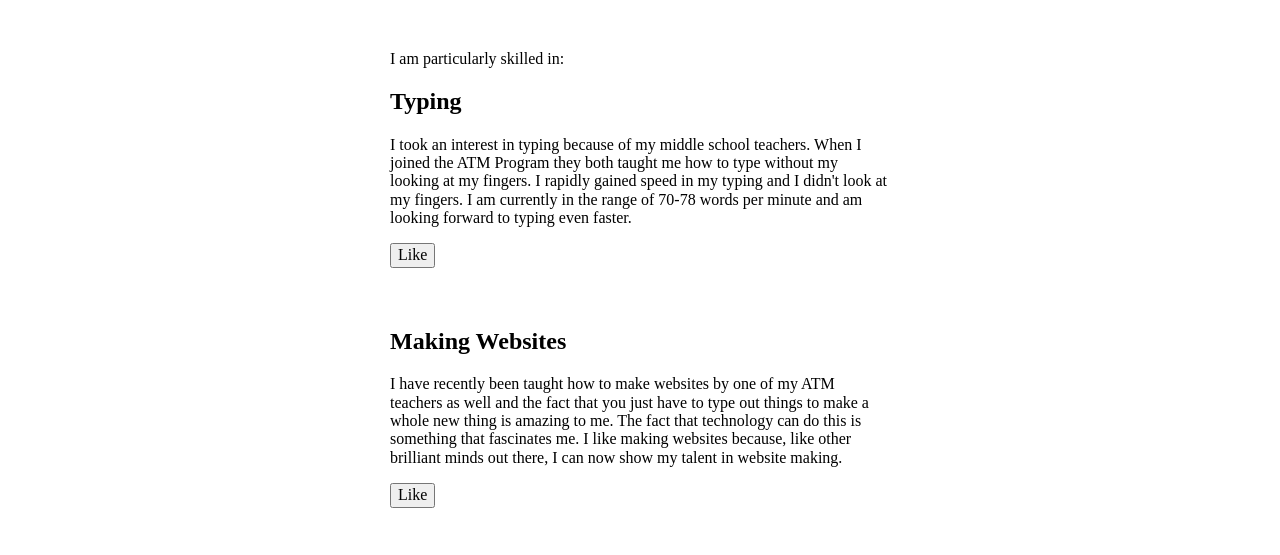
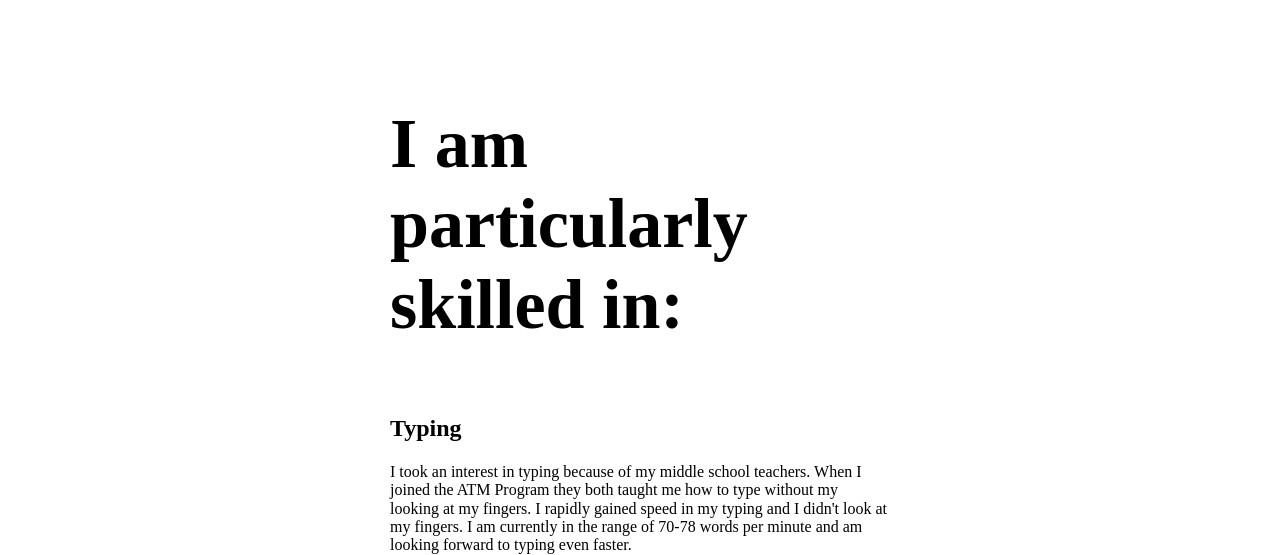
Before and after one commit to allaboutsophie/allaboutsophie.github.io, a plain HTML site: page index.html in a window 1280 px wide. Shown: the part 545-1100 px from the top of the page. Drawn offline with nearby package versions, Linux system fonts and the light colour scheme.

Commit message:
Update index.html

```diff
--- a/index.html
+++ b/index.html
@@ -55,7 +55,7 @@
   </header>
 
   <article>
-	  <p>I am particularly skilled in:</p>
+	  <h1><p>I am particularly skilled in:</p></h1>
     <h2>Typing</h2>
     <p>I took an interest in typing because of my middle school teachers. When I joined the ATM Program they both taught me how to type without my looking at my fingers. I rapidly gained speed in my typing and I didn't look at my fingers. I am currently in the range of 70-78 words per minute and am looking forward to typing even faster.</p>
     <button>Like</button>
```
